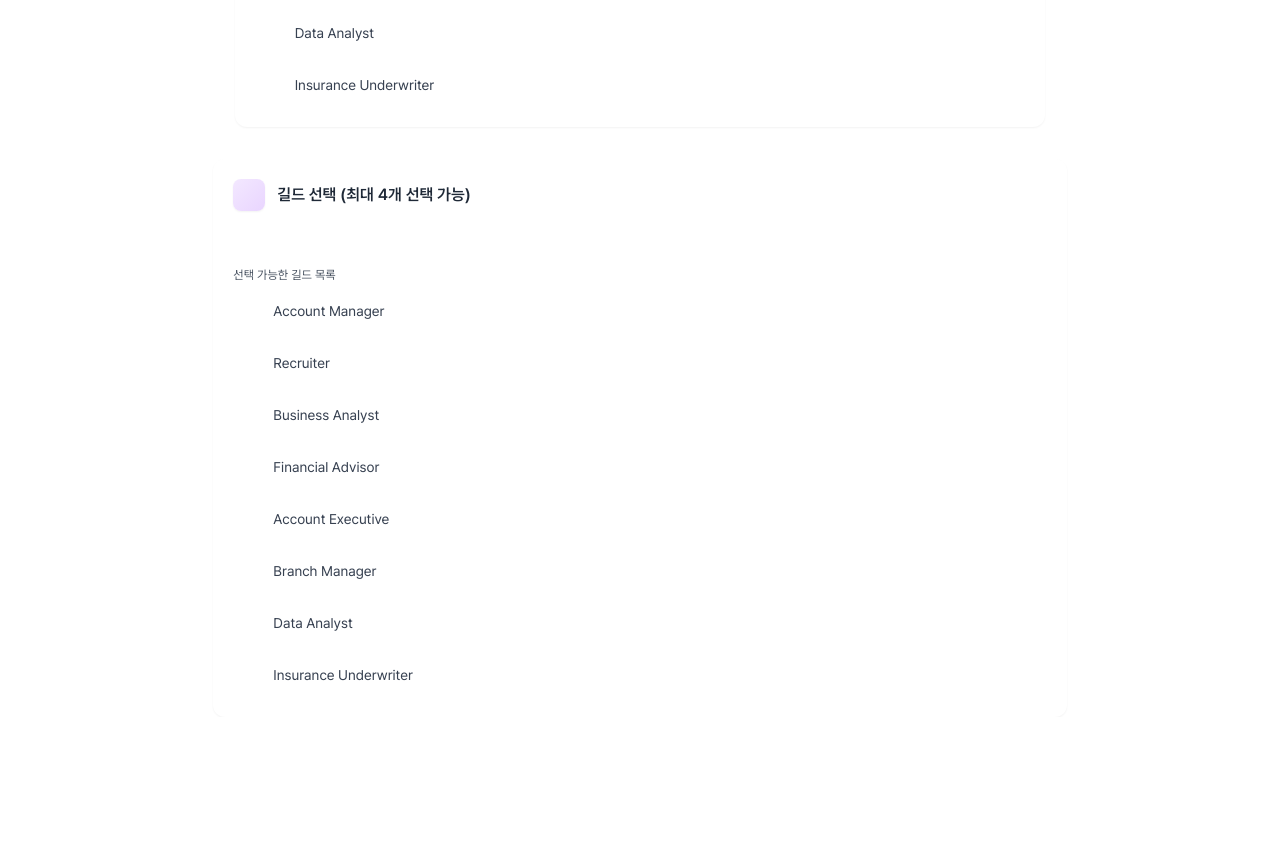
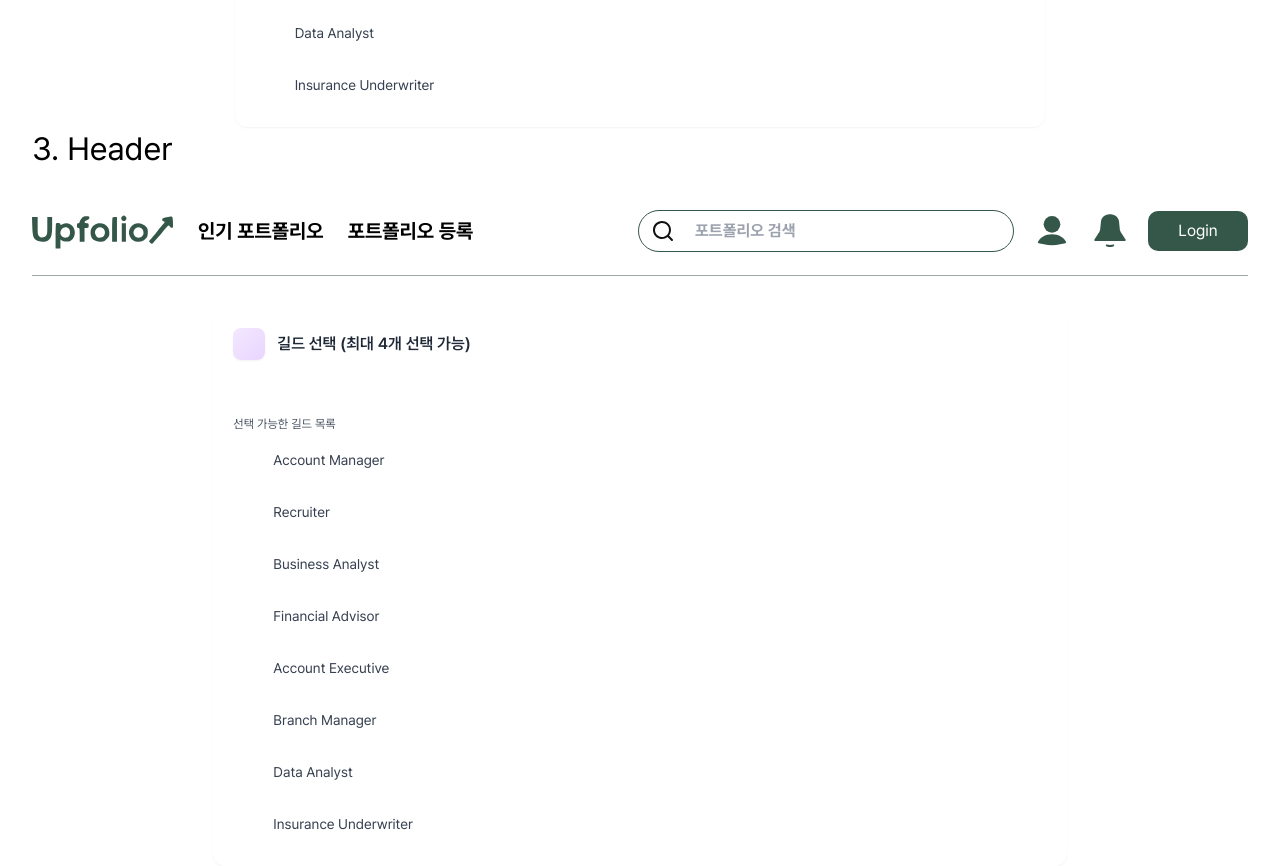
Before and after one commit to play3step/upfolio, a React (Vite) app: page /example/form in a window 1280 px wide. Shown: the part 1420-2286 px from the top of the page. Before the commit the page ends 2137 px from the top, so only its background shows below. Built offline with nearby package versions, Linux system fonts and the light colour scheme.

Commit message:
style : Header 컴포넌트 생성

```diff
--- /dev/null
+++ b/src/components/common/Header.module.css
@@ -0,0 +1,58 @@
+.header {
+    display: flex;
+    justify-content: space-between;
+    width: 100%;
+    height: 5.5rem;
+    align-items: center;
+    background-color: var(--white);
+    border-bottom: 1px solid var(--primary-50);
+
+}
+
+
+.header__left {
+    display: flex;
+    align-items: center;
+    gap: 1.5rem;
+
+    .header__left__text {
+        display: flex;
+        gap: 1.5rem;
+        p {
+            font-size: var(--fs-md);
+            font-weight: 700;
+        }
+    }
+}
+
+
+.header__right {
+    display: flex;
+    align-items: center;
+    gap: 1.125rem;
+
+    .header__right__search {
+        display: flex;
+        align-items: center;
+        padding: var(--sp-2) var(--sp-3);
+        border: 1px solid var(--primary);
+        border-radius: var(--sp-8);
+        gap: 1.25rem;
+        cursor: pointer;
+        input {
+            width: 100%;
+            border: none;
+            outline: none;
+            background-color: transparent;
+            font-size: var(--fs-sm);
+            font-weight: 700;
+            color: var(--primary);
+        }
+    }
+
+    .header__right__button {
+        display: flex;
+        align-items: center;
+        gap: 0.5rem;
+    }
+}
--- /dev/null
+++ b/src/components/common/Header.tsx
@@ -0,0 +1,44 @@
+import S from './Header.module.css'
+import logo from '@/assets/logo.svg'
+import person from '@/assets/icon/person.svg'
+import alarm from '@/assets/icon/alarm.svg'
+import search from '@/assets/icon/search.svg'
+import Button from './Button'
+
+export default function Header() {
+  return (
+    <header className={S.header}>
+      <div className={S.header__left}>
+        <img
+          src={logo}
+          alt="logo"
+        />
+        <div className={S.header__left__text}>
+          <p>인기 포트폴리오</p>
+          <p>포트폴리오 등록</p>
+        </div>
+      </div>
+      <div className={S.header__right}>
+        <div className={S.header__right__search}>
+          <img
+            src={search}
+            alt="search"
+          />
+          <input
+            type="text"
+            placeholder="포트폴리오 검색"
+          />
+        </div>
+        <img
+          src={person}
+          alt="person"
+        />
+        <img
+          src={alarm}
+          alt="alarm"
+        />
+        <Button type="button">Login</Button>
+      </div>
+    </header>
+  )
+}
--- a/src/pages/Example/FormAndText.tsx
+++ b/src/pages/Example/FormAndText.tsx
@@ -1,35 +1,36 @@
-import Button from "@/components/common/Button"
-import Input from "@/components/common/Input"
-import Select from "@/components/common/Select"
+import Button from '@/components/common/Button'
+import Input from '@/components/common/Input'
+import Select from '@/components/common/Select'
+import Header from '@/components/common/Header'
 
 function FormAndText() {
-
-  const h2Style:React.CSSProperties = {
-    fontSize:'var(--fs-xl)',
-    marginBottom:'var(--sp-4)'
+  const h2Style: React.CSSProperties = {
+    fontSize: 'var(--fs-xl)',
+    marginBottom: 'var(--sp-4)'
   }
 
-  const divStyle:React.CSSProperties = {
-    display:'flex',
-    flexDirection:'column',
-    gap:'1rem',
-    alignItems:'flex-start',
-    marginBottom:'var(--sp-8)'
+  const divStyle: React.CSSProperties = {
+    display: 'flex',
+    flexDirection: 'column',
+    gap: '1rem',
+    alignItems: 'flex-start',
+    marginBottom: 'var(--sp-8)'
   }
 
-  const ulStyle:React.CSSProperties = {
-    paddingLeft:'2rem',
-    listStyle:"disc"
+  const ulStyle: React.CSSProperties = {
+    paddingLeft: '2rem',
+    listStyle: 'disc'
   }
 
   return (
-    <div style={{padding:'2rem'}}>
-      <h1 style={{fontSize:'var(--fs-xxl)', marginBottom:'var(--sp-4)'}}>✅component</h1>
+    <div style={{ padding: '2rem' }}>
+      <h1 style={{ fontSize: 'var(--fs-xxl)', marginBottom: 'var(--sp-4)' }}>
+        ✅component
+      </h1>
 
       <h2 style={h2Style}>1. 버튼</h2>
 
       <div style={divStyle}>
-
         <ul style={ulStyle}>
           <li>props 필수 속성: 없음</li>
           <li>기본 type: button</li>
@@ -37,7 +38,12 @@ function FormAndText() {
         </ul>
 
         <Button></Button>
-        <Button type="submit" onClick={() => console.log('hi')} line>라인 스타일</Button>
+        <Button
+          type="submit"
+          onClick={() => console.log('hi')}
+          line>
+          라인 스타일
+        </Button>
         <Button disabled>disabled</Button>
       </div>
 
@@ -48,13 +54,29 @@ function FormAndText() {
           <li>props 필수 속성: id, label</li>
         </ul>
 
-        <Input id="exName" label="기본" />
-        <Input id="exEmail" label="readOnly" value="읽기만 가능가능" readOnly />
-        <Input id="exPass" type="password" label="에러메세지"  error="에러메세지가 출력됩니다." />
+        <Input
+          id="exName"
+          label="기본"
+        />
+        <Input
+          id="exEmail"
+          label="readOnly"
+          value="읽기만 가능가능"
+          readOnly
+        />
+        <Input
+          id="exPass"
+          type="password"
+          label="에러메세지"
+          error="에러메세지가 출력됩니다."
+        />
       </div>
 
       <h2 style={h2Style}>4. Select</h2>
       <Select />
+
+      <h2 style={h2Style}>3. Header</h2>
+      <Header />
     </div>
   )
 }
```
Also changed, not shown: src/components/common/Button.tsx (+16 -22 lines), src/assets/logo.svg (added).
